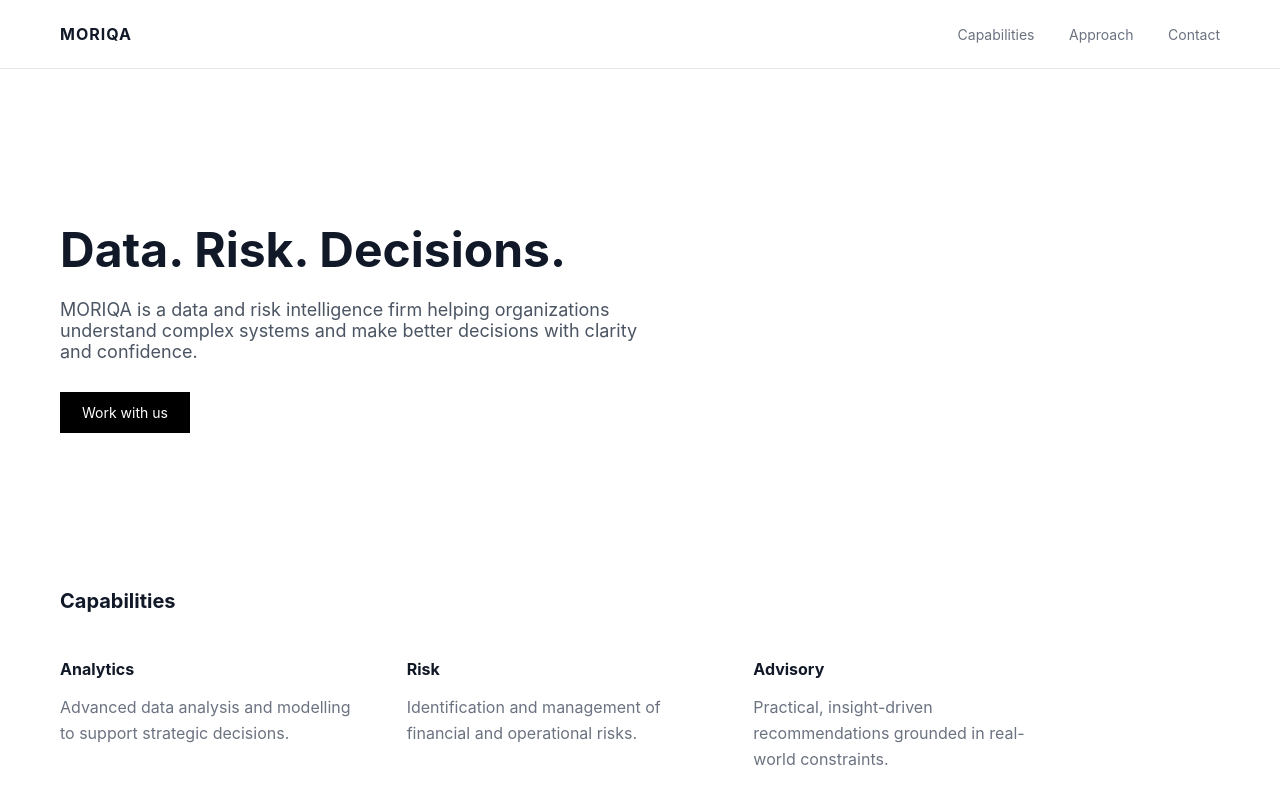
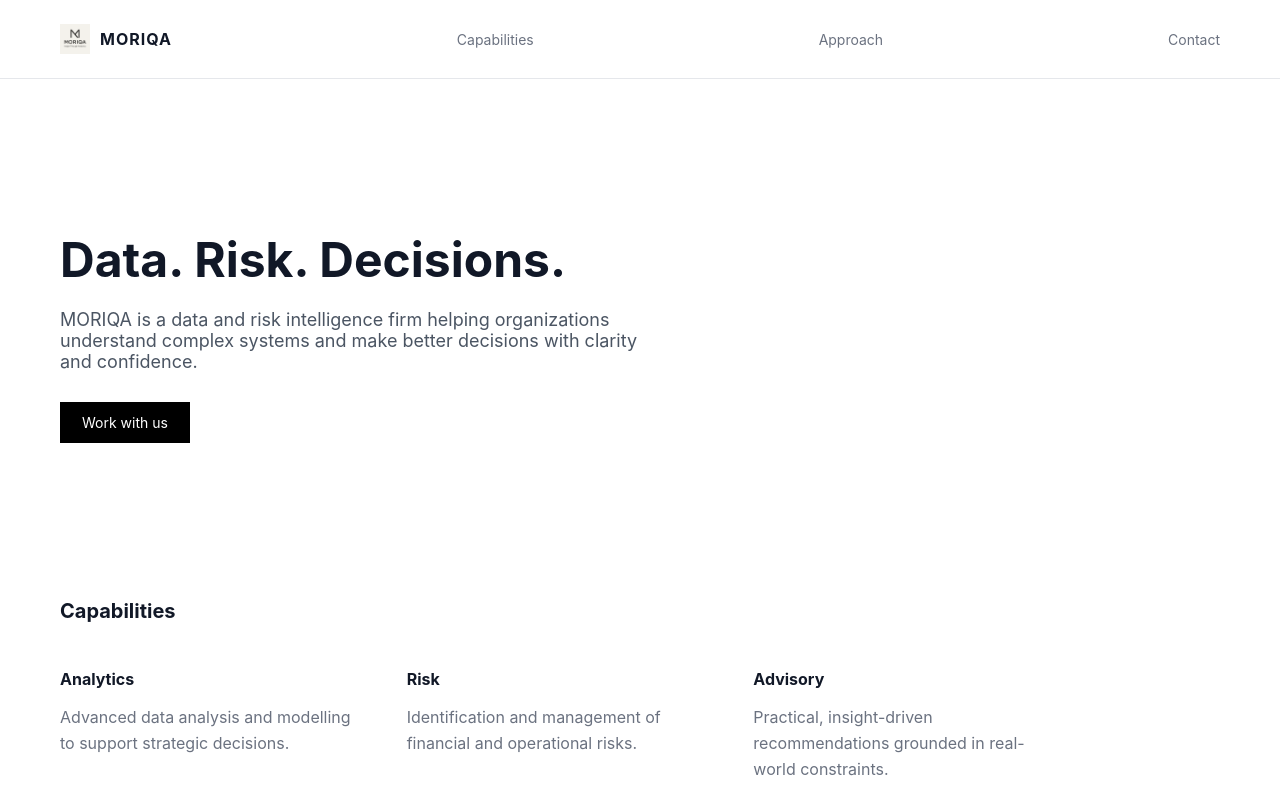
Before and after one commit to Lehlohonolo-Ntenya/moriqa, a plain HTML site: page index.html in a window 1280 px wide. Shown: the top 801 px of the page. Drawn offline with Linux system fonts and the light colour scheme.

Commit message:
Update index.html

```diff
--- a/index.html
+++ b/index.html
@@ -134,8 +134,10 @@
 
 <!-- NAVBAR -->
 <nav>
-    <h2>MORIQA</h2>
-    <div>
+    <div style="display:flex; align-items:center; gap:10px;">
+        <img src="logo.png" style="height:30px;">
+        <h2>MORIQA</h2>
+    </div>
         <a href="#">Capabilities</a>
         <a href="#">Approach</a>
         <a href="#">Contact</a>
```
